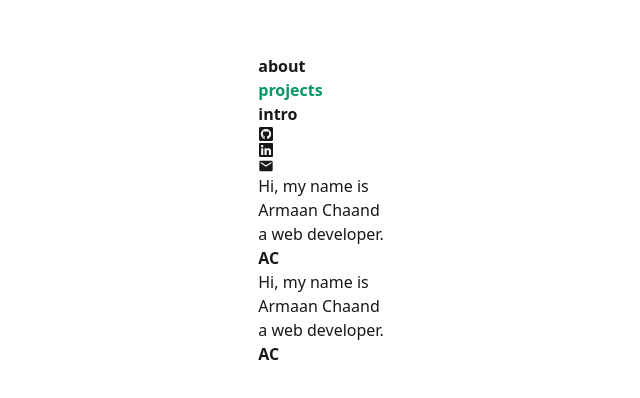
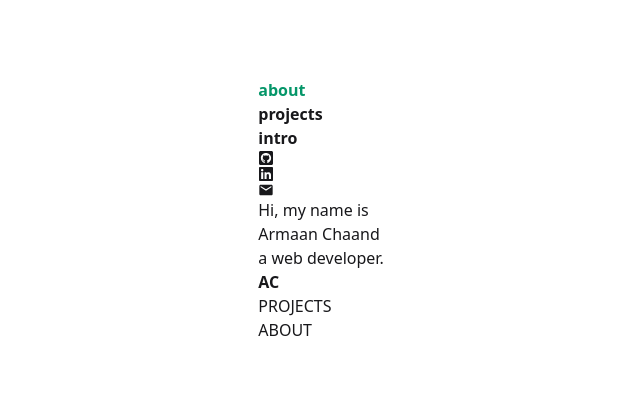
Before and after one commit to ArmaanChaand/project-portfolio-react, a React (Vite) app: page / in a window 1280 px wide. Shown: the part 190-588 px from the top of the page, without its empty margins (319-959 px from the left). Built offline with nearby package versions, Linux system fonts and the light colour scheme.

Commit message:
sections start

```diff
--- a/src/App.jsx
+++ b/src/App.jsx
@@ -3,6 +3,7 @@ import "./css/App.css";
 import Home from "./home/Home";
 import SideNav from "./components/SideNav";
 import { useEffect, useRef, useState } from "react";
+import SetSectionWrapper from "./components/SetSectionWrapper";
 
 function App() {
 
@@ -16,11 +17,26 @@ function App() {
 
       />
       <div className="w-full h-screen overflow-y-auto">
-          {/* <Routes>
-            <Route path="/" element={<Home/>}/>
-          </Routes> */}
+
           <Home name="HOME" />
-          <Home name="PROJECTS"/>
+          <SetSectionWrapper name="PROJECTS">
+          <h1
+                    className="font-extrabold leading-none tracking-tight text-5xl sm:text-9xl flex flex-row justify-center items-center flex-wrap"
+
+
+                >
+                  PROJECTS
+                </h1>
+          </SetSectionWrapper>
+          <SetSectionWrapper name="ABOUT">
+          <h1
+                    className="font-extrabold leading-none tracking-tight text-5xl sm:text-9xl flex flex-row justify-center items-center flex-wrap"
+
+
+                >
+                  ABOUT
+                </h1>
+          </SetSectionWrapper>
       </div>
     </div>
   )
```
